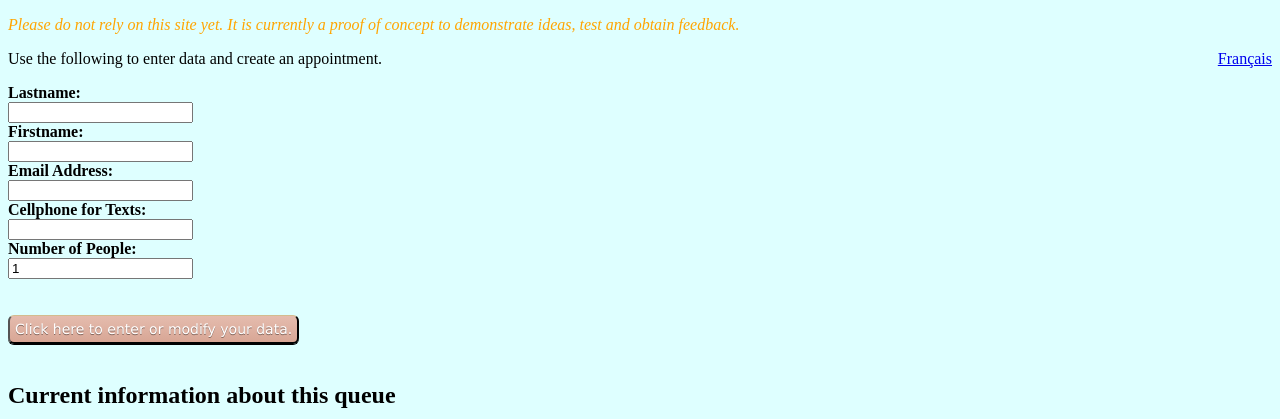
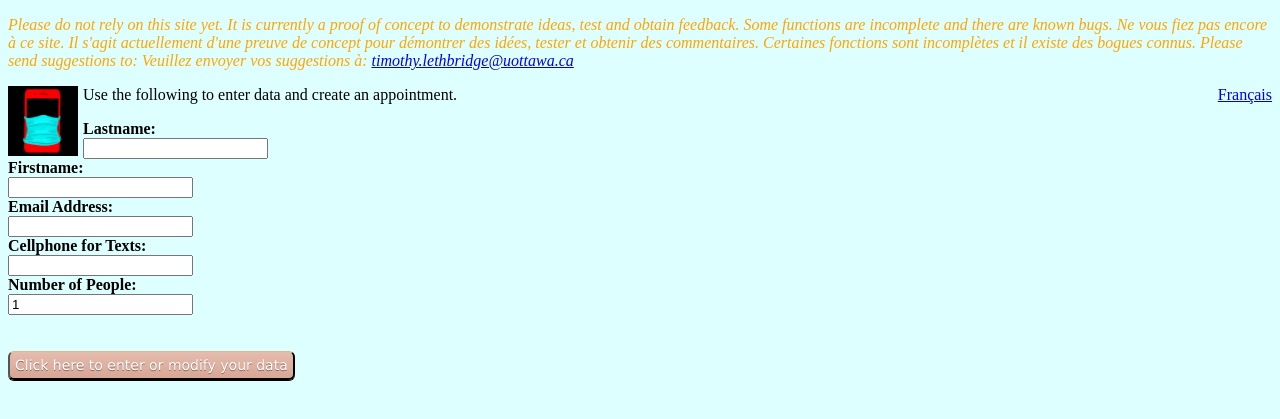
Before and after one commit to TimLethbridge/quickrendezvous, a PHP site: page /scripts/manageBooking.php in a window 1280 px wide. Shown: the top 419 px of the page. Run offline with PHP 8.4, Linux system fonts and the light colour scheme.

Commit message:
Incremental improvements

```diff
--- a/html/index.php
+++ b/html/index.php
@@ -38,7 +38,7 @@ if(isset($_REQUEST["queuename"])) { ?>
 
 </head>
 <body>
-<p><em><font color="orange">Please do not rely on this site yet. It is currently a proof of concept to demonstrate ideas, test and obtain feedback.</font></em></p>
+<p><em><font color="orange">Please do not rely on this site yet. It is currently a proof of concept to demonstrate ideas, test and obtain feedback. Some functions are incomplete and there are known bugs. Ne vous fiez pas encore à ce site. Il s'agit actuellement d'une preuve de concept pour démontrer des idées, tester et obtenir des commentaires. Certaines fonctions sont incomplètes et il existe des bogues connus. Please send suggestions to:  Veuillez envoyer vos suggestions à: <a href="mailto:timothy.lethbridge@uottawa.ca">timothy.lethbridge@uottawa.ca</a></font></em></p>
 
 
 <?php
@@ -60,7 +60,7 @@ if(isset($_REQUEST["queuename"])) { ?>
 ?>
 
   <span style="float: left">
-          <img src="images/quickrendezvouslogosm.png"  height=70 />
+          <img src="images/quickrendezvouslogosm.png" style="padding-right: 5px"   height=70 />
         </span>
 
 <?php
--- a/html/rawIntro.html
+++ b/html/rawIntro.html
@@ -39,7 +39,7 @@
 <li>This is designed for very fast response time.
 <li>If there are no appointments, the system will allow requestors to try again later.
 <li>Appointments can be generated gradually over time, preventing a rush (as would be the case if all tickets were released at the same time)
-<li>The appointment manager can multiple appointments at the same time if they choose (e.g. for a recreational facility).
+<li>The person managing a queue can allow multiple appointments at the same time if they so choose (e.g. for a recreational facility).
 <li>The number of available appointments at different periods of time in the future is visible to users.
 <li>The queue manager can embed their own logo and text in their page.
 </ul>
@@ -48,7 +48,7 @@
 <ul>
 <li>Verification of email address or phone number before an appointment can be booked (not free).
 <li>Ability for the queue manager to specify the type of information to be gathered when a person requests an appointment.
-<li>Making the site more pretty (without compromising it speed).
+<li>Making the site more pretty (without compromising its speed).
 </ul>
 
-<p>This software is <a href="https://github.com/TimLethbridge/quickrendezvous" target="gh">open source on GitHub</a> so it can be installed on anybody't private server.</p>
+<p>This software is <a href="https://github.com/TimLethbridge/quickrendezvous" target="gh">open source on GitHub</a> so it can be installed on anybody's private server.</p>
--- a/html/scripts/config.php
+++ b/html/scripts/config.php
@@ -193,7 +193,7 @@ function trans($transkey) {
       "fr" => "Premier rendez-vous actuellement disponible"
     ),
     "latest" => array (
-      "en" => "Latest appointment currently available to book",
+      "en" => "Appointment currently available to book that is furthest in the future",
       "fr" => "Dernier rendez-vous actuellement disponible pour réserver"
     ),
     "noneavail" => array (
--- a/html/scripts/manageBooking.php
+++ b/html/scripts/manageBooking.php
@@ -16,7 +16,9 @@ function getnewappointment($thequeue, $thebookingcode, $theavaillist) {
   foreach($theavaillist as $listitem) {
     $filecomponents=explode("/",$listitem);
     $theappointment=$filecomponents[4];
-    $didGetAppt = rename($listitem,
+    // This may fail if an appointment gets deleted while we are trying
+    // to book it. We will keep trying.
+    $didGetAppt = @rename($listitem,
        "../queues/".$thequeue."/apptbooked/".$theappointment."_".$thebookingcode);
     if($didGetAppt) break;
   }
@@ -70,7 +72,7 @@ function validateForm() {
   firstName = document.getElementById("firstname").value;
   numPeople = document.getElementById("numpeople").value;
 
-  if (lastName.length<3) {
+  if (lastName.length<2) {
     message = "The last name must have at least two characters.";
     document.getElementById("errormessage").innerHTML = message;
     return false;
@@ -88,7 +90,12 @@ function validateForm() {
 
 </head>
 <body>
-<p><em><font color="orange">Please do not rely on this site yet. It is currently a proof of concept to demonstrate ideas, test and obtain feedback.</font></em></p>
+<p><em><font color="orange">Please do not rely on this site yet. It is currently a proof of concept to demonstrate ideas, test and obtain feedback. Some functions are incomplete and there are known bugs. Ne vous fiez pas encore à ce site. Il s'agit actuellement d'une preuve de concept pour démontrer des idées, tester et obtenir des commentaires. Certaines fonctions sont incomplètes et il existe des bogues connus. Please send suggestions to:  Veuillez envoyer vos suggestions à: <a href="mailto:timothy.lethbridge@uottawa.ca">timothy.lethbridge@uottawa.ca</a></font></em></p>
+
+  <span style="float: left">
+          <img src="../images/quickrendezvouslogosm.png" style="padding-right: 5px"   height=70 />
+        </span>
+
 
 <?php
   echo $floatlangblock;
@@ -105,7 +112,10 @@ function validateForm() {
     $queueMetadataJson=file_get_contents("../queues/".$queuename."/metadata.json");
     $queueMetadata=json_decode($queueMetadataJson,true);
     echo("<h1>".$queueMetadata["queuetitle"]."</h1>");
+    echo("<p>".$queueMetadata["description"]."</p>");
+
   }
+
 
   // Analyse the queue (printed at end, but needed for booking)
   $dir_prefix="../";
@@ -137,6 +147,9 @@ function validateForm() {
     }
     else { // File does not exist
       echo("<p>Booking code ".$bookingcode." was not found in this queue; please go back to try again. Booking codes are only good for one appointment, so it may be an old one.</p>");
+
+      echo "<p><a href=\"../?lang=".$lang."&queuename=".$queuename."\" class=\"button2\" title=\"Click here to back to the page where you can enter your booking code, or request a new one.\">Go back to the page where you can enter your booking code, or request a new one</a></p>";
+      exit(0);
     }
   }
   if (isset($_POST["lastname"])) {
@@ -220,19 +233,19 @@ function validateForm() {
 <form name="apptData" method="post" action="manageBooking.php?queuename=<?php echo($queuename)?>"  onsubmit="return validateForm();">
 
 <label for="lastname"><b>Lastname:</b></label><br/>
-<input type="text" id="lastname" name="lastname" value="<?php echo $lastname;?>"></input>
+<input type="text" id="lastname" name="lastname" value="<?php echo $lastname;?>" title="A name is required. The people managing this queue may cancel your appointment if this is incorrect."></input>
 <br/>
 
 <label for="firstname"><b>Firstname:</b></label><br/>
-<input type="text" id="firstname" name="firstname" value="<?php echo $firstname;?>"></invput>
+<input type="text" id="firstname" name="firstname" value="<?php echo $firstname;?>" title="The people managing this queue may need your name, and may cancel your appointment if this is absent or incorrect."  ></invput>
 <br/>
 
 <label for="emailaddress"><b>Email Address:</b></label><br/>
-<input type="text" id="emailaddress" name="emailaddress" value="<?php echo $emailaddress;?>"></input>
+<input type="text" id="emailaddress" name="emailaddress" value="<?php echo $emailaddress;?>" title="Your email address will be available to the people in charge of this queue and they might contact you. It is possible that your appointment could be cancelled without notifying you if this email address is incorrect or absent." ></input>
 <br/>
 
 <label for="cellphone"><b>Cellphone for Texts:</b></label><br/>
-<input type="text" id="cellphone" name="cellphone" value="<?php echo $cellphone;?>"></input>
+<input type="text" id="cellphone" name="cellphone" value="<?php echo $cellphone;?>" title="Your phone number will be available to the people in charge of this queue and they might contact you. This site will be enhanced to enable verification of this number. There may be costs associated with sending texts. It is possible that your appointment could be cancelled without notifying you if this phone number is incorrect or absent."></input>
 <br/>
 
 <label for="numpeople"><b>Number of People:</b></label><br/>
@@ -246,7 +259,7 @@ function validateForm() {
 <br/>
 
 
-<input type="submit" class="button2" title="Enter or change the information above then click here." value="Click here to enter or modify your data.">
+<input type="submit" class="button2" title="Enter or change the information above then click here. Your booking code and appointment will remain unchanged." value="Click here to enter or modify your data">
 
 </input>
 </form>
--- a/html/scripts/queuestats.php
+++ b/html/scripts/queuestats.php
@@ -27,8 +27,8 @@ foreach($availlist as $listitem) {
     $apptdetail[2],$apptdetail[3],$apptdetail[1]);
 
   if($appttime <= $thecurrent) {
-    // It was old, so delete it
-    unlink($listitem);
+    // It was old, so delete it - may silently fail if another process has unlinked
+    @unlink($listitem);
   }
   else
   {
```
